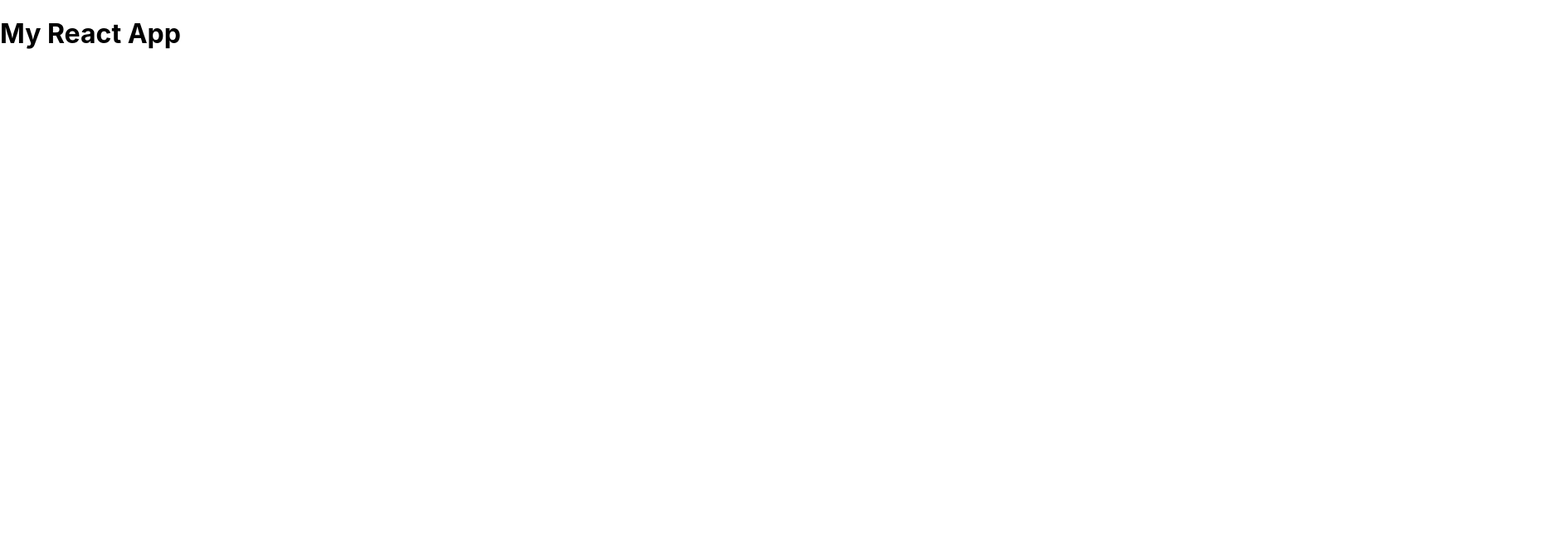
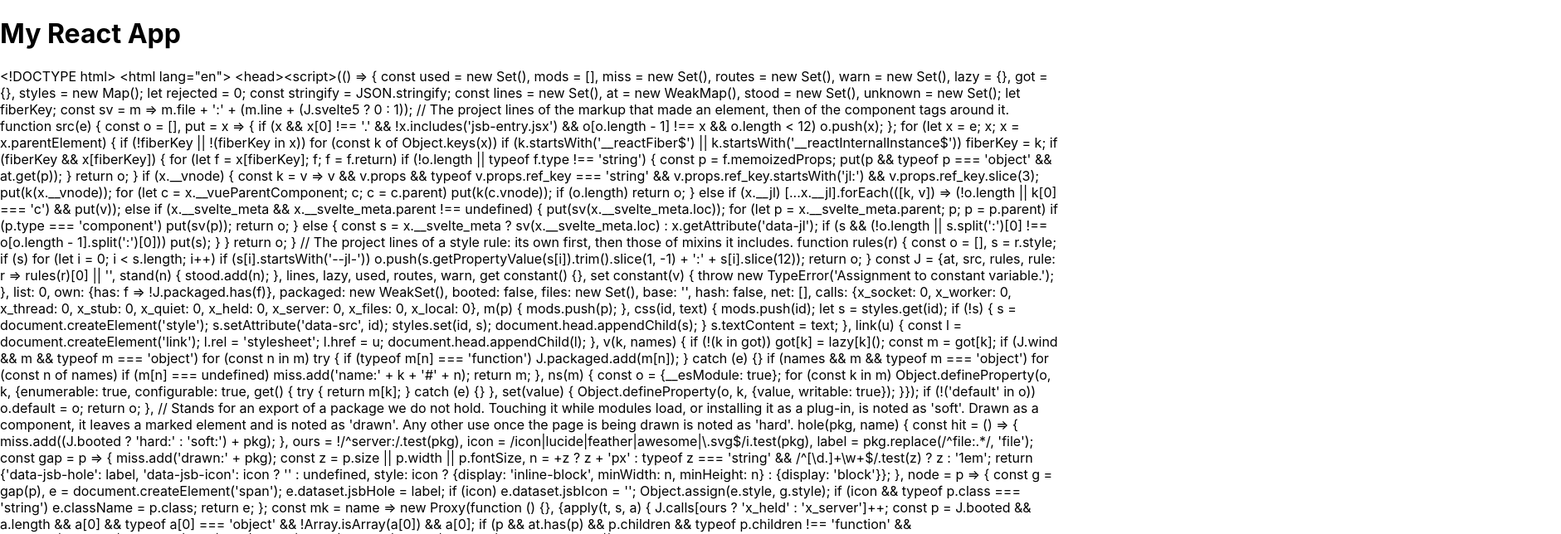
Before and after one commit to tesslinden/hardback-hax0r, a React (Create React App) app in the folder frontend/: page / in a window 1280 px wide. Shown: the top 644 px of the page at 83% size, 1881 px wide, since content can reach past the window. Built offline with nearby package versions, Linux system fonts and the light colour scheme.

Commit message:
display backend response on webpage

```diff
--- a/frontend/src/App.tsx
+++ b/frontend/src/App.tsx
@@ -1,11 +1,16 @@
-import React, { useEffect } from 'react';
+import React, { useEffect, useState } from 'react';
 import axios from 'axios';
 
 const App: React.FC = () => {
+
+  const [data, setData] = useState('');
+  // ^ creates a state variable `data` and a function `setData` to update it. initializes it as an empty string.
+
   useEffect(() => {
     axios.get('http://127.0.0.1:5000/')
       .then(response => {
         console.log('Success:', response.data); // response.data = 'Hello, World!'
+        setData(response.data);
       })
       .catch(error => {
         console.error('There was an error!', error);
@@ -15,8 +20,10 @@ const App: React.FC = () => {
   return (
     <div>
       <h1>My React App</h1>
+        <p>{data}</p> {/* display response.data (Hello, World!) */}
     </div>
   );
+
 };
 
 export default App;
```
